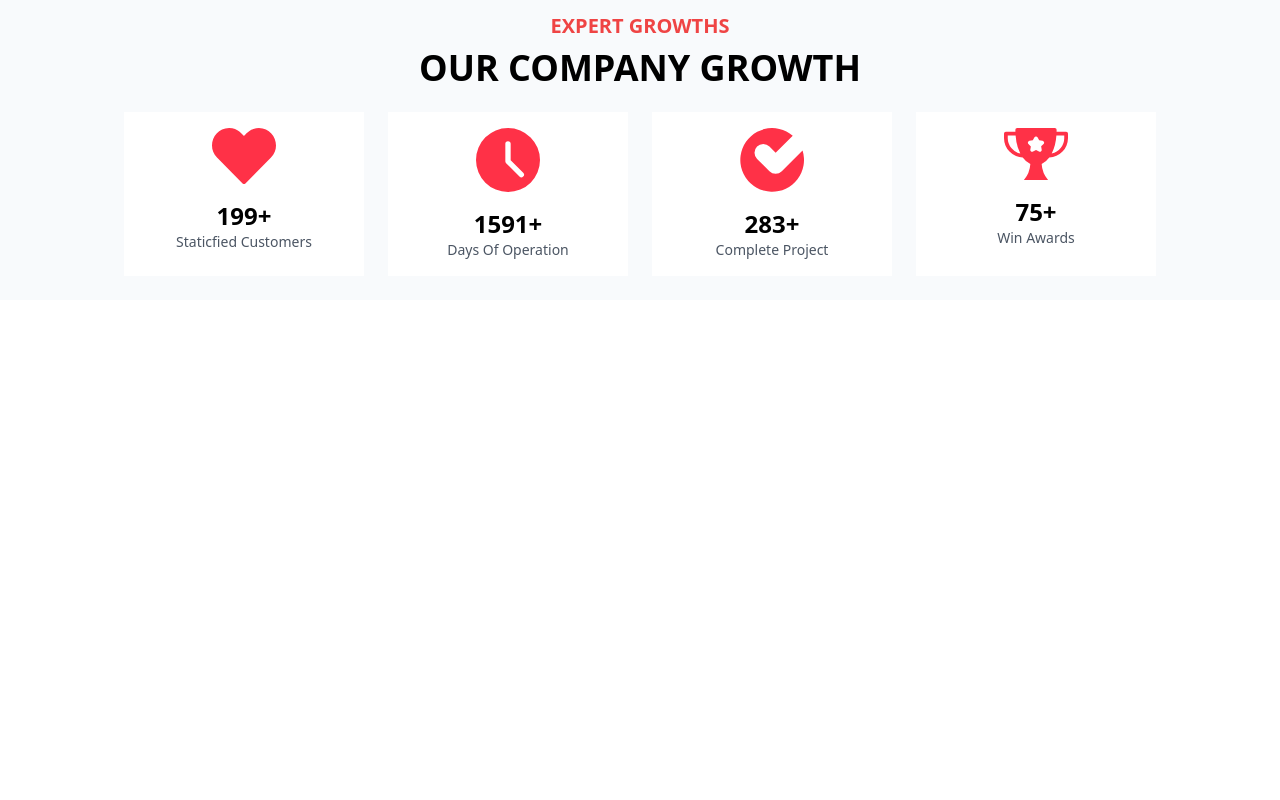
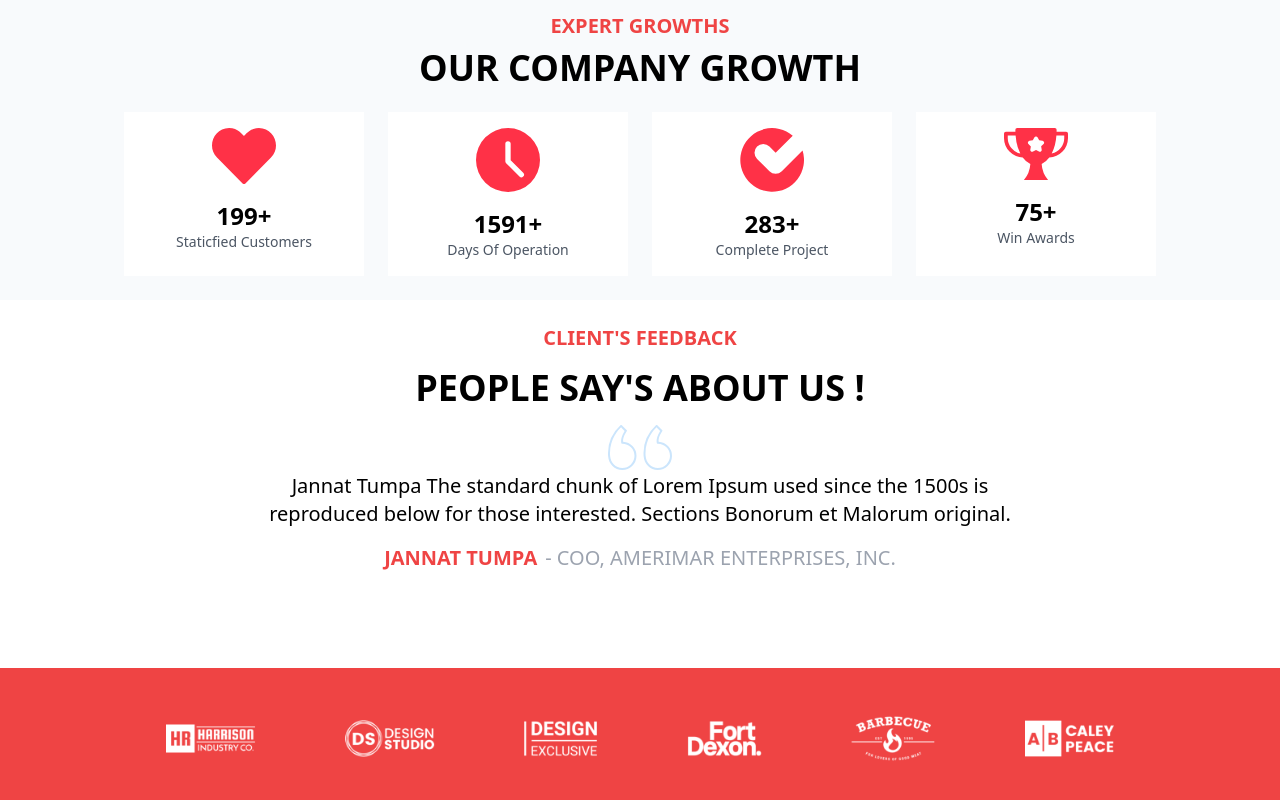
Before and after one commit to KartikAKGEC89/Fyle_Task, a React (Create React App) app in the folder frontend/: page / in a window 1280 px wide. Shown: the part 2484-3284 px from the top of the page. Before the commit the page ends 2808 px from the top, so only its background shows below. Built offline with nearby package versions, Linux system fonts and the light colour scheme.

Commit message:
FEAT: FeedBack Section

```diff
--- a/frontend/src/App.js
+++ b/frontend/src/App.js
@@ -4,6 +4,7 @@ import WhatWedo from './Components/WhatWedo'
 import Choose from './Components/Choose'
 import OurProject from './Components/OurProject'
 import OurGrowth from './Components/OurGrowth'
+import FeedBack from './Components/FeedBack'
 
 const App = () => {
   return (
@@ -13,6 +14,7 @@ const App = () => {
       <Choose />
       <OurProject />
       <OurGrowth />
+      <FeedBack />
     </div>
   )
 }
--- /dev/null
+++ b/frontend/src/Components/FeedBack.jsx
@@ -0,0 +1,25 @@
+import React from 'react';
+import './WhatWedo.css';
+import group from '../Assests/Group 500.png';
+
+const FeedBack = () => {
+  return (
+    <>
+      <div className='relative w-full text-center background'>
+        <p className='text-red-500 font-semibold text-xl my-4'>CLIENT'S FEEDBACK</p>
+        <p className='text-4xl font-bold'>PEOPLE SAY'S ABOUT US !</p>
+        <p className='mt-16 text-xl font-medium'>Jannat Tumpa The standard chunk of Lorem Ipsum used since the 1500s is</p>
+        <p className='mb-4 text-xl font-medium'>reproduced below for those interested. Sections Bonorum et Malorum original.</p>
+        <div className='flex justify-center items-center mb-24'>
+          <span className='text-red-500 font-semibold text-xl mr-2'>JANNAT TUMPA</span>
+          <p className='text-xl text-gray-400'>- COO, AMERIMAR ENTERPRISES, INC.</p>
+        </div>
+      </div>
+      <div className='bg-red-500 flex flex-wrap justify-center items-center p-12'>
+        <img src={group} alt='group' className='w-4/5' />
+      </div>
+    </>
+  );
+};
+
+export default FeedBack;
--- a/frontend/src/Components/OurProject.jsx
+++ b/frontend/src/Components/OurProject.jsx
@@ -60,7 +60,7 @@ const OurProject = () => {
               onClick={() => handleClick(index)}
               onMouseEnter={() => handleMouseEnter(index)}
               onMouseLeave={handleMouseLeave}
-              className={`cursor-pointer p-2.5 bg-gray-200 text-black  ${hoveredIndex === index ? 'bg-red-500' : ''}`}
+              className={`cursor-pointer p-2.5 bg-gray-100 text-black rounded-sm ${hoveredIndex === index ? 'bg-red-500 hover:shadow-lg' : ''}`}
               style={{ zIndex: hoveredIndex === index ? 1 : 'auto' }}
             >
             <div className='hover:text-white'>
--- a/frontend/src/Components/WhatWedo.css
+++ b/frontend/src/Components/WhatWedo.css
@@ -6,3 +6,12 @@
     margin-right: 0px;
   }
 }
+
+.background {
+  background-image: url('../Assests/Quotemarks-left.svg');
+  background-repeat: no-repeat;
+  background-position: center;
+  background-size: 5%;
+  opacity: 1;
+  position: relative;
+}
```
